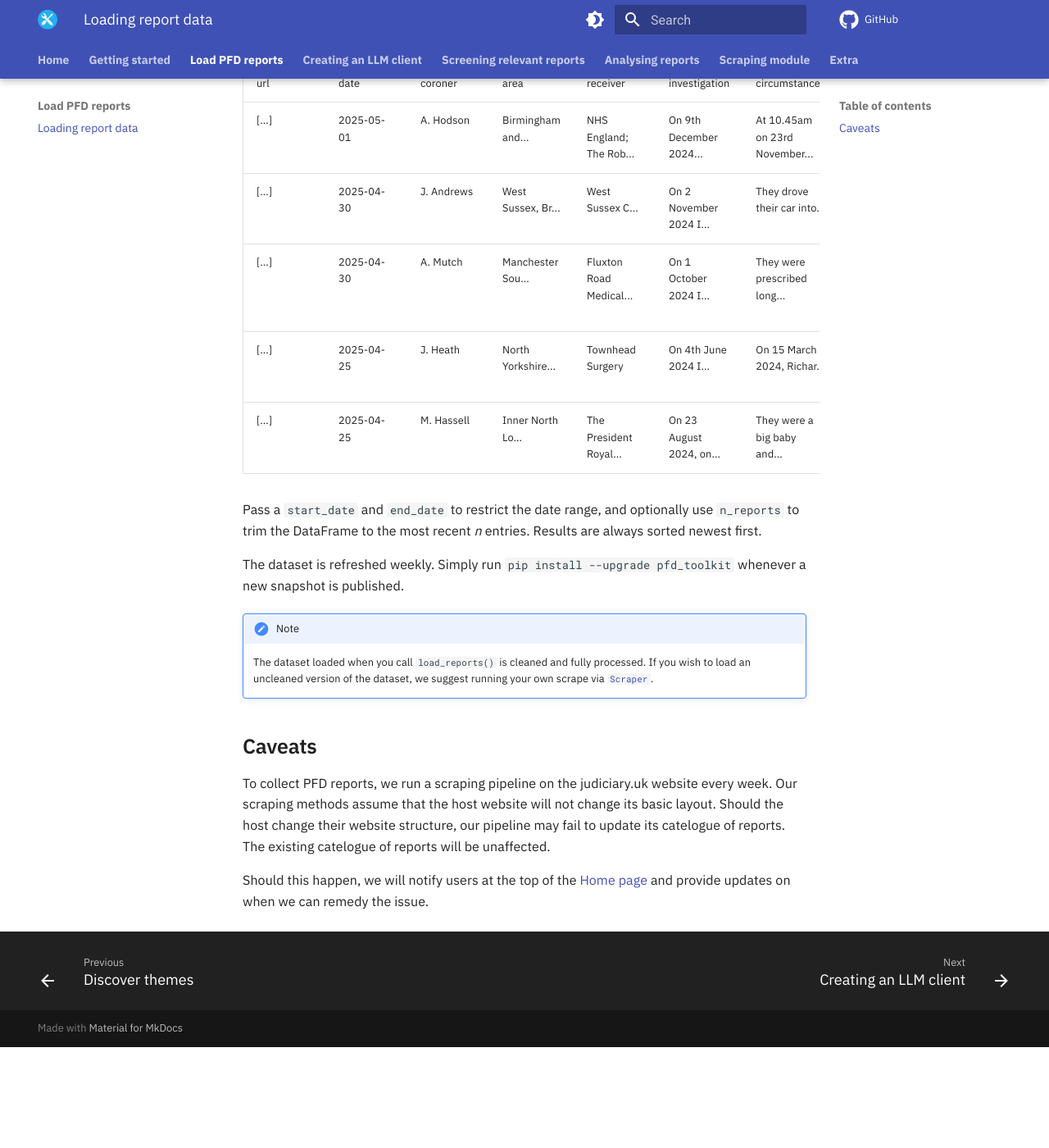
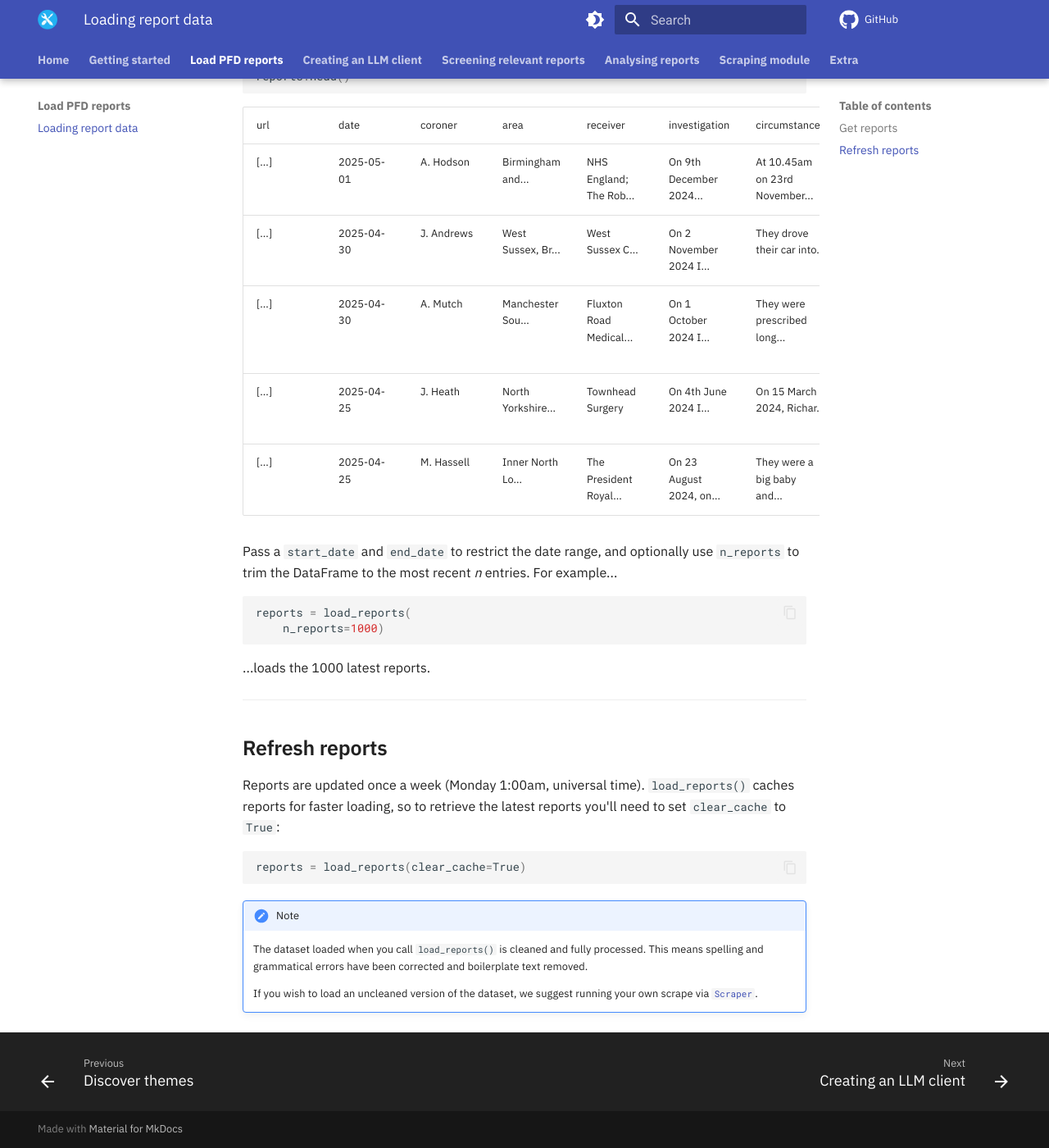
Before and after one commit to Sam-Osian/PFD-toolkit, an MkDocs documentation site: the page built from docs/loader/load_reports.md, in a window 1280 px wide and 1400 px high, scrolled down 431 px. Shown: the whole window at 82% size. Built offline with MkDocs 1.6.1 and Material for MkDocs 9.7.7, drawn with Linux system fonts in a browser that asks for light colours; comment, search, counter and statistics services are not loaded; before the commit the page ends 1708 px from its top, so only the background shows below that; some of the changed text lies outside the part shown.

Commit message:
Add clear_cache() parameter to load_reports()

````diff
--- a/docs/loader/load_reports.md
+++ b/docs/loader/load_reports.md
@@ -1,9 +1,7 @@
-# Loading report data
+## Get reports
 
-`load_reports()` is the quickest way to access PFD reports.  It loads a
-clean CSV that ships with the package and returns a pandas
-`DataFrame`. Each row represents a single report with columns mirroring
-the main sections.
+`load_reports()` is the quickest way to access PFD reports.  It loads a clean CSV and returns a pandas
+`DataFrame`. Each row represents a single report, with columns reflect the main sections of the report.
 
 ```py
 from pfd_toolkit import load_reports
@@ -13,7 +11,7 @@ reports = load_reports(
     start_date="2024-01-01",
     end_date="2025-05-01")
 
-reports.head(n=5)
+reports.head()
 ```
 
 
@@ -25,26 +23,30 @@ reports.head(n=5)
 | [...]            | 2025-04-25 | J. Heath   | North Yorkshire...   | Townhead Surgery        | On 4th June 2024 I...   | On 15 March 2024, Richar...    | When a referral docume...  |
 | [...]            | 2025-04-25 | M. Hassell | Inner North Lo...          | The President Royal...  | On 23 August 2024, on...| They were a big baby and...    | With the benefit of a m... |
 
+Pass a `start_date` and `end_date` to restrict the date range, and optionally use
+`n_reports` to trim the DataFrame to the most recent *n* entries. For example...
 
-Pass a `start_date` and `end_date` to restrict the date range, and optionally use
-`n_reports` to trim the DataFrame to the most recent *n* entries.
-Results are always sorted newest first.
+```py
+reports = load_reports(
+    n_reports=1000)
+```
 
-The dataset is refreshed weekly.  Simply run
-`pip install --upgrade pfd_toolkit` whenever a new snapshot is
-published.
+...loads the 1000 latest reports.
+
+
+---
+
+## Refresh reports
+
+Reports are updated once a week (Monday 1:00am, universal time). `load_reports()` caches reports for faster loading, so to retrieve the latest reports you'll need to set `clear_cache` to `True`:
+
+```py
+reports = load_reports(clear_cache=True)
+```
+
 
 
 !!! note
-    The dataset loaded when you call `load_reports()` is cleaned and fully processed. If you wish to load an uncleaned version of the dataset, we suggest running your own scrape via [`Scraper`](scraper.md).
+    The dataset loaded when you call `load_reports()` is cleaned and fully processed. This means spelling and grammatical errors have been corrected and boilerplate text removed.
 
-
-## Caveats
-
-To collect PFD reports, we run a scraping pipeline on the judiciary.uk website every week.
-Our scraping methods assume that the host website will not change its basic layout. Should
-the host change their website structure, our pipeline may fail to update its catelogue of
-reports. The existing catelogue of reports will be unaffected.
-
-Should this happen, we will notify users at the top of the [Home page](../index.md) and provide
-updates on when we can remedy the issue.
+    If you wish to load an uncleaned version of the dataset, we suggest running your own scrape via [`Scraper`](scraper.md).
````
Also changed, not shown: docs/loader/scraper.md (+4 -10 lines), 3 other files.
